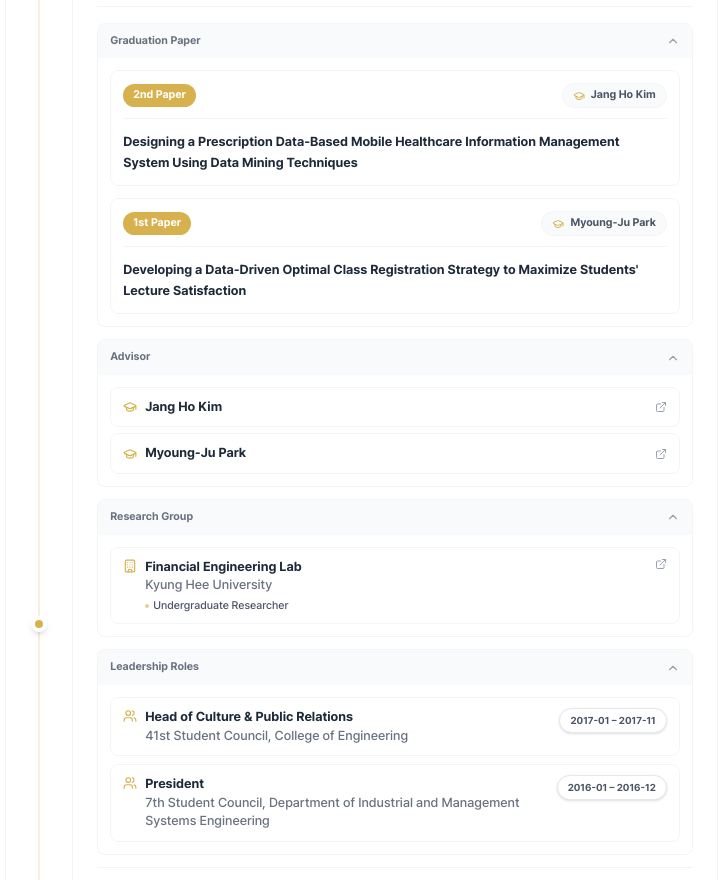
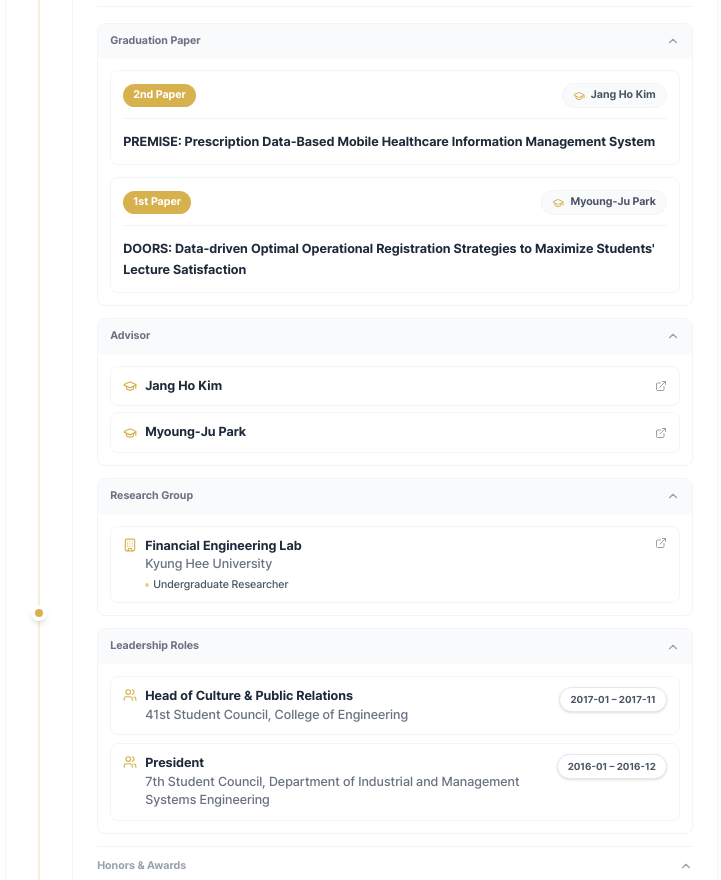
Before and after one commit to FinDS-Lab/website, a React (Vite) app: page /website/members/director/portfolio/profile in a window 1280 px wide. Shown: the part 4180-5060 px from the top of the page, without its empty margins (466-1187 px from the left). Built offline with nearby package versions, Linux system fonts and the light colour scheme.

Commit message:
20260211-1056

```diff
--- a/src/components/templates/members/director-portfolio-profile.tsx
+++ b/src/components/templates/members/director-portfolio-profile.tsx
@@ -168,13 +168,13 @@ const education: any[] = [
     undergraduateTheses: [
       {
         number: '2nd',
-        en: 'Designing a Prescription Data-Based Mobile Healthcare Information Management System Using Data Mining Techniques',
+        en: 'PREMISE: Prescription Data-Based Mobile Healthcare Information Management System',
         ko: '처방전을 활용한 개인 건강관리 어플리케이션 제안',
         advisorName: 'Jang Ho Kim'
       },
       {
         number: '1st',
-        en: 'Developing a Data-Driven Optimal Class Registration Strategy to Maximize Students\' Lecture Satisfaction',
+        en: 'DOORS: Data-driven Optimal Operational Registration Strategies to Maximize Students\' Lecture Satisfaction',
         ko: '경희대학교 학부생의 수강 만족도 증대를 위한 최적의 수강신청 전략 개발',
         advisorName: 'Myoung-Ju Park'
       }
```
